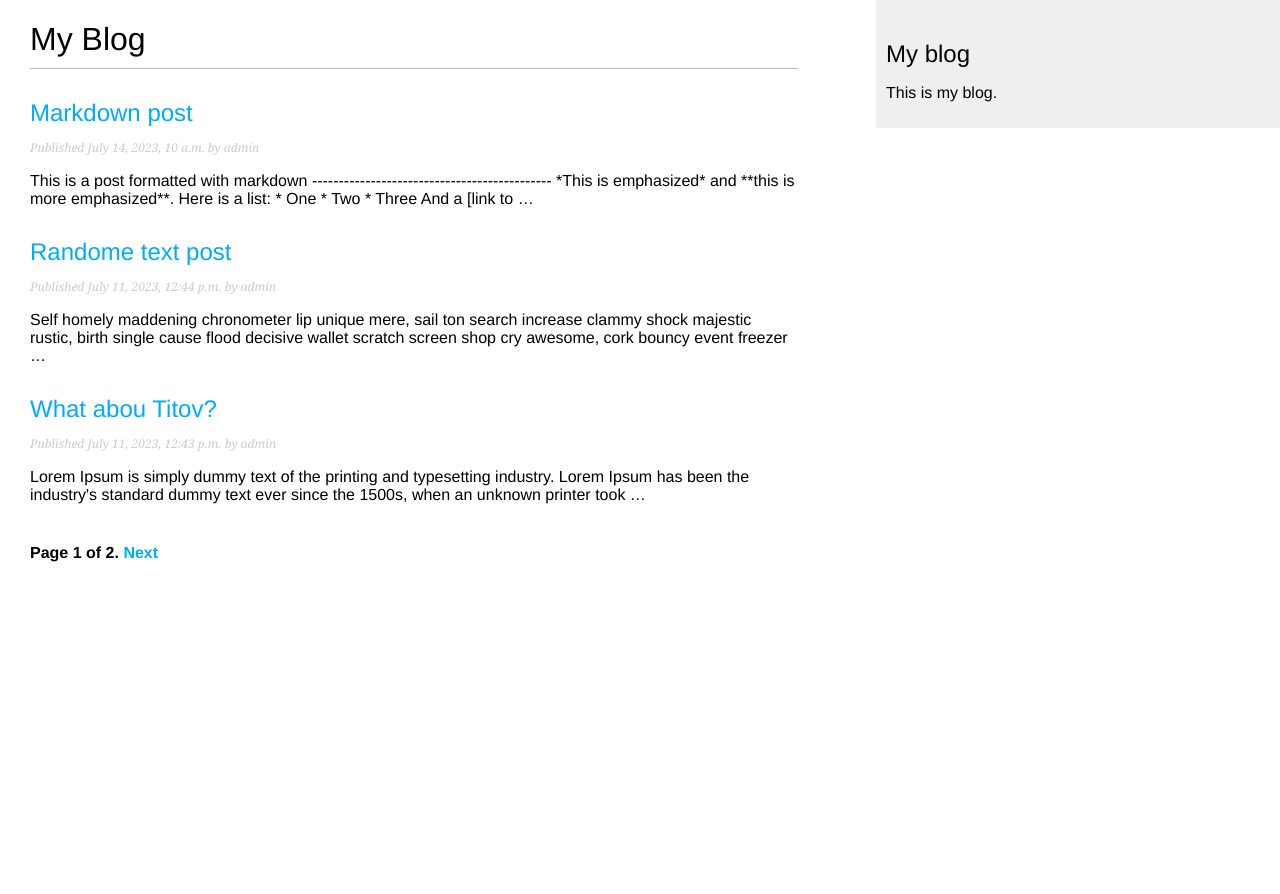
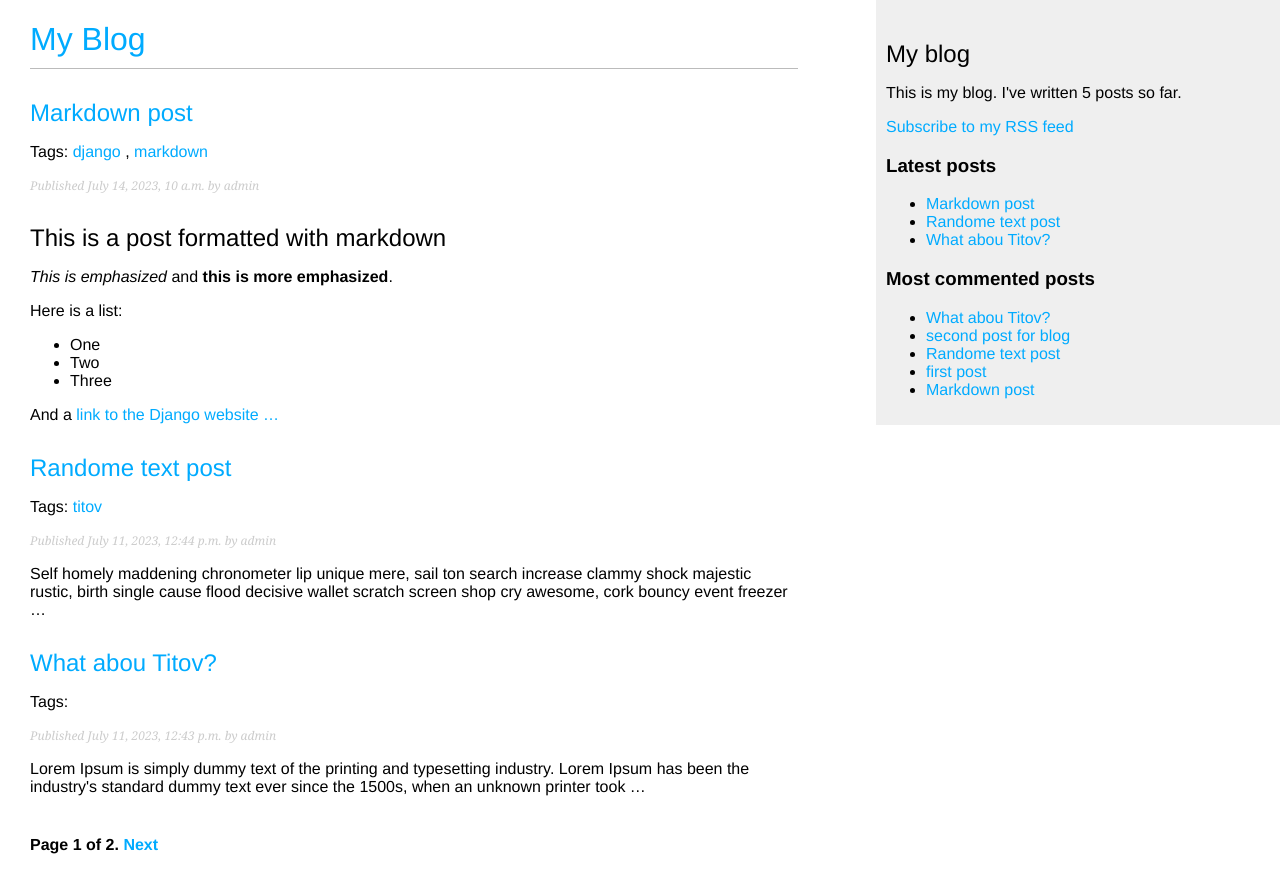
Before and after one commit to necherepashka/myDjangoProject, a Django app: page /blog/ in a window 1280 px wide. Before the commit the page ends 562 px from the top, so only its background shows below. Run offline with Django 4.2, Linux system fonts and the light colour scheme; data comes from the database, SQL or seed files in the repository; both versions use the stored data as it was after the commit; parts of the project's set-up code (start-up, migrations or seed data) failed here and were passed over.

Commit message:
add sitemap, feed, tags

```diff
--- a/mysite/blog/models.py
+++ b/mysite/blog/models.py
@@ -3,6 +3,7 @@ from django.db.models.query import QuerySet
 from django.utils import timezone
 from django.contrib.auth.models import User
 from django.urls import reverse
+from taggit.managers import TaggableManager
 
 # Create your models here.
 class PublishedManager(models.Manager):
@@ -31,6 +32,7 @@ class Post(models.Model):
                               choices=Status.choices, default=Status.DRAFT)
     objects = models.Manager()
     published = PublishedManager()
+    tags = TaggableManager()
     class Meta:
         ordering = ['-publish']
         indexes = [
--- a/mysite/blog/templates/blog/base.html
+++ b/mysite/blog/templates/blog/base.html
@@ -1,3 +1,4 @@
+{% load blog_tags %}
 {% load static %}
 <!DOCTYPE html>
 <html>
@@ -12,7 +13,26 @@
   </div>
   <div id="sidebar">
     <h2>My blog</h2>
-    <p>This is my blog.</p>
+    <p>
+      This is my blog.
+      I've written {% total_posts %} posts so far.
+    </p>
+    <p>
+      <a href="{% url "blog:post_feed" %}">
+        Subscribe to my RSS feed
+      </a>
+    </p>
+    <h3>Latest posts</h3>
+    {% show_latest_posts 3 %}
+    <h3>Most commented posts</h3>
+    {% get_most_commented_posts as get_most_commented_posts %}
+    <ul>
+      {% for post in get_most_commented_posts %}
+      <li>
+        <a href="{{post.get_absolute_url}}">{{post.title}}</a>
+      </li>
+      {%endfor%}
+    </ul>
   </div>
 </body>
 </html>
--- /dev/null
+++ b/mysite/blog/templates/blog/post/latest_posts.html
@@ -0,0 +1,7 @@
+<ul>
+    {% for post in latest_posts %}
+    <li>
+        <a href="{{post.get_absolute_url}}">{{post.title}}</a>
+    </li>
+    {% endfor %}
+</ul>
--- a/mysite/blog/templates/blog/post/list.html
+++ b/mysite/blog/templates/blog/post/list.html
@@ -1,20 +1,35 @@
 {% extends "blog/base.html" %}
+{% load blog_tags %}
+
 {% block title %}My Blog{% endblock %}
+
 {% block content %}
-  <h1>My Blog</h1>
+  <a href="http://127.0.0.1:8000/blog"><h1>My Blog</h1></a>
+  {% if tag %}
+    <h2>Posts tagged with "{{tag.name}}"</h2>
+  {% endif %}
   {% for post in posts %}
     <h2>
       <a href="{{post.get_absolute_url}}">
         {{ post.title }}
       </a>
     </h2>
+    <p class="tags">
+      Tags:
+      {% for tag in post.tags.all %}
+        <a href="{% url "blog:post_list_by_tag" tag.slug %}">
+          {{ tag.name }}
+        </a>
+        {% if not forloop.last %}, {% endif %}
+      {% endfor %}
+    </p>
     <p class="date">
       Published {{ post.publish }} by {{ post.author }}
     </p>
-    {{ post.body|truncatewords:30|linebreaks }}
+    {{ post.body|markdown|truncatewords_html:30  }}
   {% endfor %}
   <!-- view based on function -->
   <!-- {% include "pagination.html" with page=posts %} -->
   <!-- view based on class -->
-  {% include "pagination.html" with page=page_obj %}
+  {% include "pagination.html" with page=posts %}
 {% endblock %}
--- /dev/null
+++ b/mysite/blog/templatetags/blog_tags.py
@@ -0,0 +1,26 @@
+from django import template
+from ..models import Post
+from django.db.models import Count
+from django.utils.safestring import mark_safe
+import markdown
+
+register = template.Library()
+
+@register.filter(name='markdown')
+def markdown_format(text):
+    return mark_safe(markdown.markdown(text))
+
+@register.simple_tag
+def total_posts():
+    return Post.published.count()
+
+@register.simple_tag
+def get_most_commented_posts(count=5):
+    return Post.published.annotate(
+        total_comments=Count('comments')
+    ).order_by('-total_comments')[:count]
+
+@register.inclusion_tag('blog/post/latest_posts.html')
+def show_latest_posts(count=5):
+    lates_posts = Post.published.order_by('-publish')[:count]
+    return {'latest_posts': lates_posts}
--- a/mysite/blog/urls.py
+++ b/mysite/blog/urls.py
@@ -1,30 +1,28 @@
 from django.urls import path
 from . import views
-
+from .feeds import LatestPostFeed
 
 app_name = 'blog'
 
 urlpatterns = [
-    #base on function
-    #path('', views.post_list, name='post_list'),
+     #base on function
+     path('', views.post_list, name='post_list'),
 
-    #base on class
-    #path('', views.PostListView.as_view(), name='post_list'),
+     path('tag/<slug:tag_slug>/',
+          views.post_list, name='post_list_by_tag'),
+     #base on class
+     #path('', views.PostListView.as_view(), name='post_list'),
 
-    #old look urls -> /blog/1/
-    #path('<int:id>/', views.post_detail, name='post_detail')
+     #old look urls -> /blog/1/
+     #path('<int:id>/', views.post_detail, name='post_detail')
 
-    #new look urls -> /blog/2023/07/10/first-post/
-    #path('<int:year>/<int:month>/<int:day>/<slug:post>/',
-    #     views.post_detail, name='post_detail'),
-    #path('<int:post_id>/share/', views.post_share, name='post_share'),
-    #path('<int:post_id>/comment/', views.post_comment, name='post_comment'),
-    path('', views.PostListView.as_view(), name='post_list'),
-    path('<int:year>/<int:month>/<int:day>/<slug:post>/',
-         views.post_detail,
-         name='post_detail'),
-    path('<int:post_id>/share/',
+     #new look urls -> /blog/2023/07/10/first-post/
+     path('<int:year>/<int:month>/<int:day>/<slug:post>/',
+        views.post_detail, name='post_detail'),
+     path('<int:post_id>/share/',
          views.post_share, name='post_share'),
-    path('<int:post_id>/comment/',
+     path('<int:post_id>/comment/',
          views.post_comment, name='post_comment'),
+     path('feed/', LatestPostFeed(), name='post_feed'),
+
 ]
--- a/mysite/blog/views.py
+++ b/mysite/blog/views.py
@@ -6,6 +6,8 @@ from django.views.generic import ListView
 from .forms import EmailPostForm, CommentForm
 from django.core.mail import send_mail
 from django.views.decorators.http import require_POST
+from taggit.models import Tag
+from django.db.models import Count
 # Create your views here.
 
 def post_share(request, post_id):
@@ -40,10 +42,14 @@ class PostListView(ListView):
     template_name = 'blog/post/list.html'
 
 
-def post_list(request):
+def post_list(request, tag_slug=None):
     #posts = Post.published.all()
 
     post_list =Post.published.all()
+    tag = None
+    if tag_slug:
+        tag = get_object_or_404(Tag, slug=tag_slug)
+        post_list = post_list.filter(tags__in=[tag])
     #for 3 post on page
     paginator = Paginator(post_list,3)
     page_number = request.GET.get('page', 1)
@@ -59,7 +65,8 @@ def post_list(request):
 
     return render(request,
                   'blog/post/list.html',
-                  {'posts': posts})
+                  {'posts': posts,
+                  'tag': tag})
 
 '''def post_detail(request, id):
     try:
@@ -85,11 +92,19 @@ def post_detail(request, year, month, day, post):
     comments = post.comments.filter(active=True)
     #form for comments
     form = CommentForm()
+    #retrieved list of tags current post
+    post_tags_ids = post.tags.values_list('id', flat=True)
+    #take all post containing any of tag from list, except for current post
+    similar_posts = Post.published.filter(tags__in=post_tags_ids).exclude(id=post.id)
+    #count same tags and sort him by the number of identical tags
+    similar_posts = similar_posts.annotate(same_tags=Count('tags'))\
+        .order_by('-same_tags', '-publish')[:4]
 
     return render(request, 'blog/post/detail.html',
                   {'post': post,
                    'comments': comments,
-                   'form': form})
+                   'form': form,
+                   'similar_posts': similar_posts})
 
 @require_POST
 def post_comment(request, post_id):
--- a/mysite/mysite/settings.py
+++ b/mysite/mysite/settings.py
@@ -26,6 +26,7 @@ SECRET_KEY = 'django-insecure-3j5kfwnlt1hm=luzyg0oahr^q^z6f@w1z%afn8#c#bd%takzy+
 DEBUG = True
 
 ALLOWED_HOSTS = []
+SITE_ID = 1
 
 
 # Application definition
@@ -38,6 +39,10 @@ INSTALLED_APPS = [
     'django.contrib.messages',
     'django.contrib.staticfiles',
     'blog.apps.BlogConfig',
+    'taggit',
+    'django.contrib.sites',
+    'django.contrib.sitemaps',
+
 ]
 
 MIDDLEWARE = [
--- a/mysite/mysite/urls.py
+++ b/mysite/mysite/urls.py
@@ -16,8 +16,16 @@ Including another URLconf
 """
 from django.contrib import admin
 from django.urls import path, include
+from django.contrib.sitemaps.views import sitemap
+from blog.sitemaps import PostSitemap
+
+sitemaps = {
+    'posts': PostSitemap,
+}
 
 urlpatterns = [
     path('admin/', admin.site.urls),
-    path('blog/', include('blog.urls', namespace='blog'))
+    path('blog/', include('blog.urls', namespace='blog')),
+    path('sitemap.xml', sitemap, {'sitemaps': sitemaps},
+         name='django.contrib.sitemaps.views.sitemap')
 ]
```
Also changed, not shown: mysite/blog/feeds.py (added, +24 -0 lines), mysite/blog/sitemaps.py (added, +13 -0 lines), mysite/blog/templates/blog/post/detail.html (+11 -2 lines), mysite/blog/migrations/0005_post_tags.py (added), mysite/blog/templatetags/__init__.py (added), mysite/db.sqlite3.
